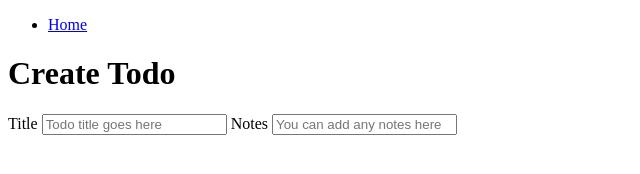
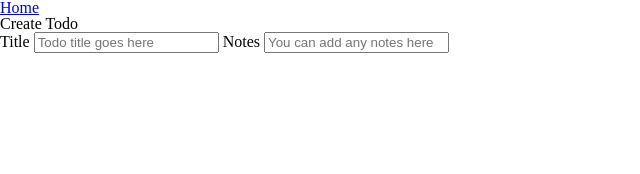
Before and after one commit to mdouglasbrett/turbo-disco, a plain HTML site: page app/create.html in a window 1280 px wide. Shown: the whole page, without its empty margins (0-640 px from the left). Drawn offline with nearby package versions, Linux system fonts and the light colour scheme.

Commit message:
wip: meet base level of installable pwa

```diff
--- a/app/create.html
+++ b/app/create.html
@@ -6,10 +6,71 @@
         content="width=device-width, initial-scale=1.0, maximum-scale=6.0, minimum-scale=1.0">
   <meta http-equiv="X-UA-Compatible" content="ie=edge">
   <title>Create</title>
-  <link rel="modulepreload" href="/js/deps.js"/>
-  <script type="module" src="/js/deps.js"></script>
-  <link rel="modulepreload" href="/js/index.js"/>
-  <script type="module" src="/js/index.js"></script>
+  <meta name="description" content="An offline-ready ToDo List application">
+  <meta name="robots" content="noindex">
+  <meta name="theme-color" content="#fff">
+  <link rel="manifest" href="manifest.json"/>
+  <link rel="icon" href="favicon-32x32.png"/>
+  <link rel="modulepreload" href="js/deps.js"/>
+  <script type="module" src="js/deps.js"></script>
+  <link rel="modulepreload" href="js/index.js"/>
+  <script type="module" src="js/index.js"></script>
+  <style>
+    /* http://meyerweb.com/eric/tools/css/reset/
+   v2.0 | 20110126
+   License: none (public domain)
+*/
+
+    html, body, div, span, applet, object, iframe,
+    h1, h2, h3, h4, h5, h6, p, blockquote, pre,
+    a, abbr, acronym, address, big, cite, code,
+    del, dfn, em, img, ins, kbd, q, s, samp,
+    small, strike, strong, sub, sup, tt, var,
+    b, u, i, center,
+    dl, dt, dd, ol, ul, li,
+    fieldset, form, label, legend,
+    table, caption, tbody, tfoot, thead, tr, th, td,
+    article, aside, canvas, details, embed,
+    figure, figcaption, footer, header, hgroup,
+    menu, nav, output, ruby, section, summary,
+    time, mark, audio, video {
+      margin: 0;
+      padding: 0;
+      border: 0;
+      font-size: 100%;
+      font: inherit;
+      vertical-align: baseline;
+    }
+
+    /* HTML5 display-role reset for older browsers */
+    article, aside, details, figcaption, figure,
+    footer, header, hgroup, menu, nav, section {
+      display: block;
+    }
+
+    body {
+      line-height: 1;
+    }
+
+    ol, ul {
+      list-style: none;
+    }
+
+    blockquote, q {
+      quotes: none;
+    }
+
+    blockquote:before, blockquote:after,
+    q:before, q:after {
+      content: '';
+      content: none;
+    }
+
+    table {
+      border-collapse: collapse;
+      border-spacing: 0;
+    }
+  </style>
 </head>
 <body>
 <header>
```
Also changed, not shown: app/edit.html (+65 -4 lines), app/index.html (+64 -4 lines), app/manifest.json (added), app/michael_brett_icon-512x512.png (added).
